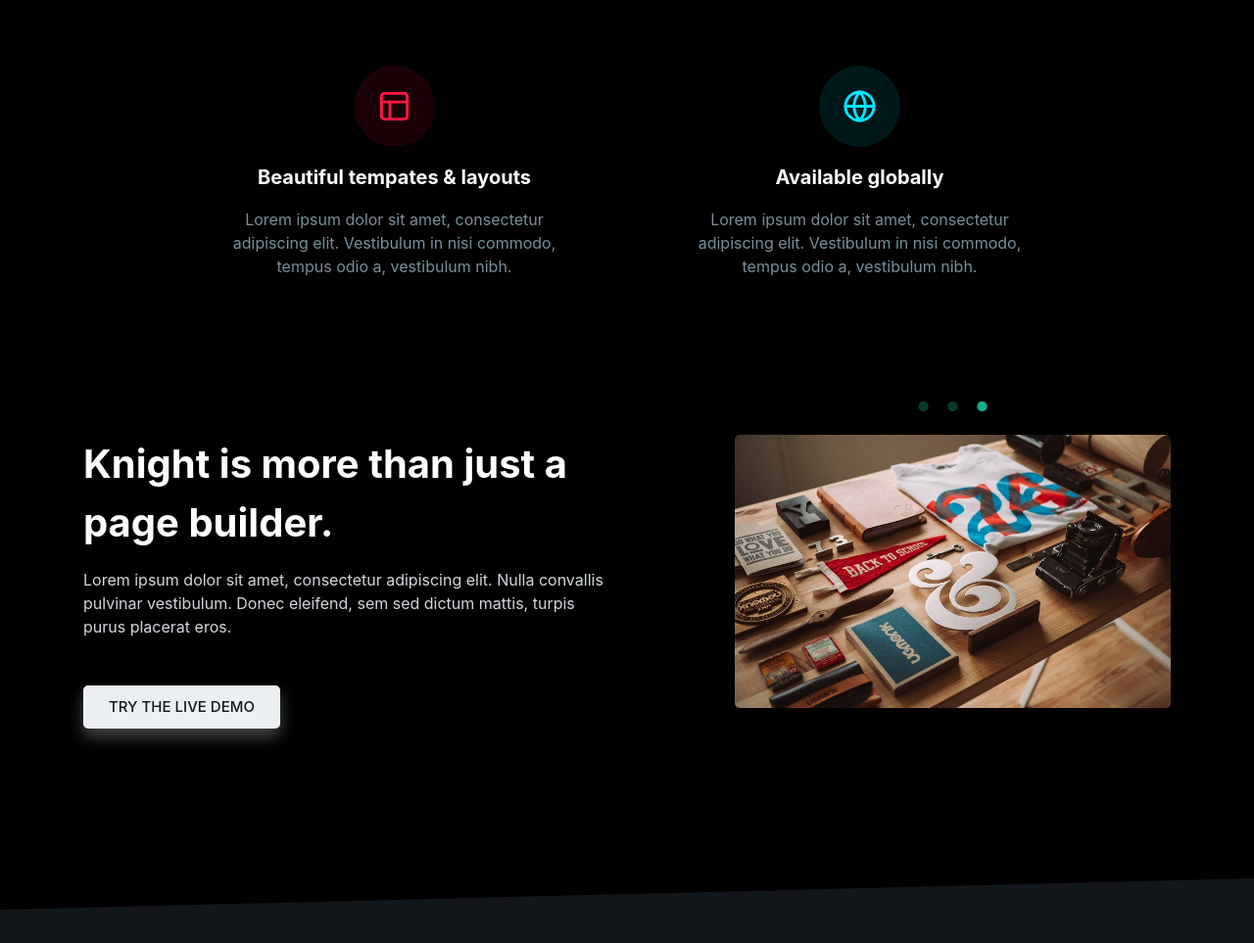
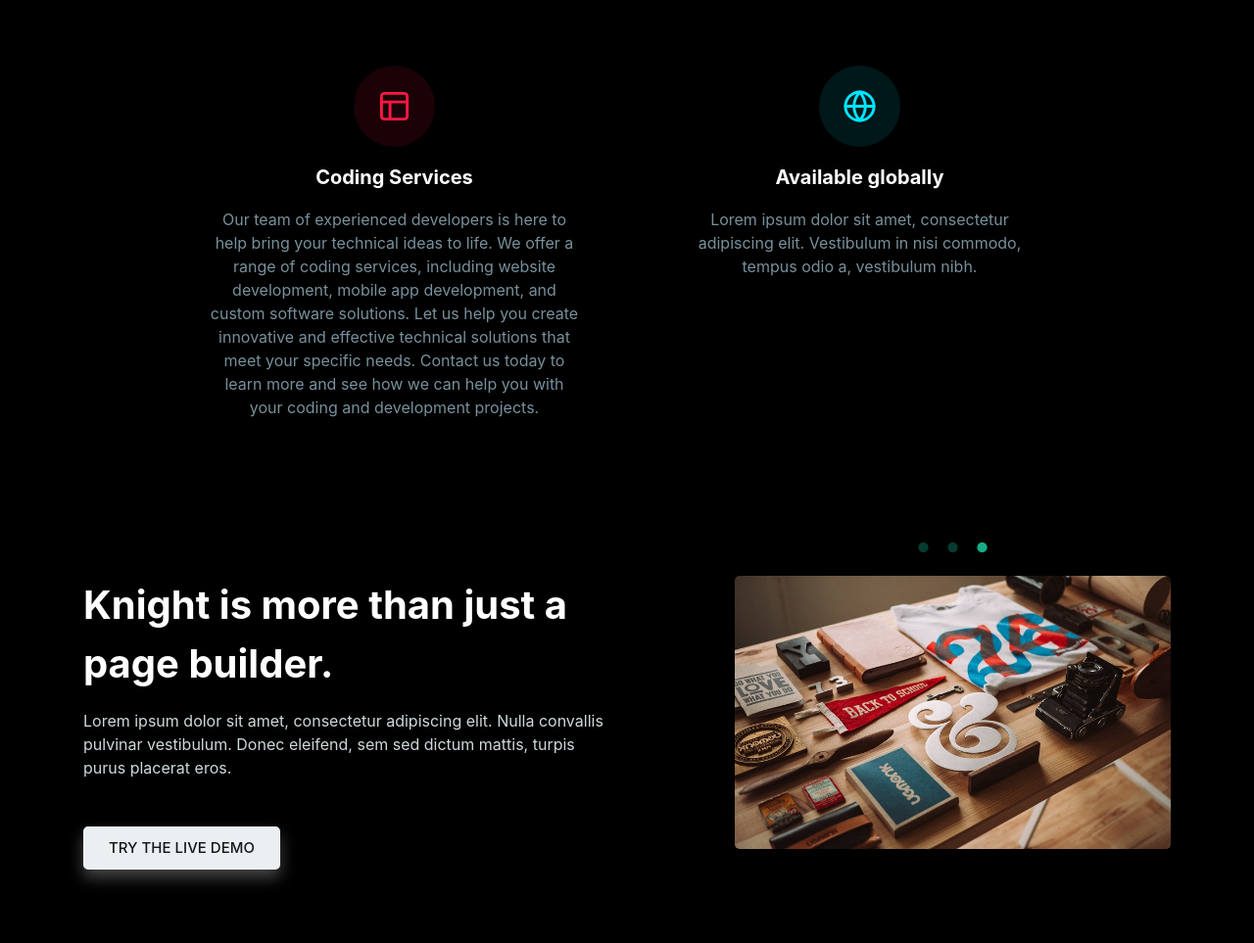
Before and after one commit to BlockchainBaron1/blockchainbaron1.github.io, a plain HTML site: page index.html in a window 1280 px wide. Shown: the part 1740-2703 px from the top of the page at 98% size. Drawn offline with nearby package versions, Linux system fonts and the light colour scheme; a web font is replaced by a local one.

Commit message:
Update index.html

```diff
--- a/index.html
+++ b/index.html
@@ -120,9 +120,11 @@
                                 <span data-feather="layout" width="35" height="35"></span>
                             </div>
                         </div>
-                        <h5>Beautiful tempates & layouts</h5>
-                        <p class="text-muted">Lorem ipsum dolor sit amet, consectetur adipiscing elit. Vestibulum in
-                            nisi commodo, tempus odio a, vestibulum nibh.</p>
+                        <h5>Coding Services</h5>
+                        <p class="text-muted">Our team of experienced developers is here to help bring your technical ideas to life.
+                            We offer a range of coding services, including website development, mobile app development, and custom software solutions.
+                            Let us help you create innovative and effective technical solutions that meet your specific needs.
+                            Contact us today to learn more and see how we can help you with your coding and development projects.</p>
                     </div>
                     <div class="col-md-6 box">
                         <div class="icon-box box-info">
```
